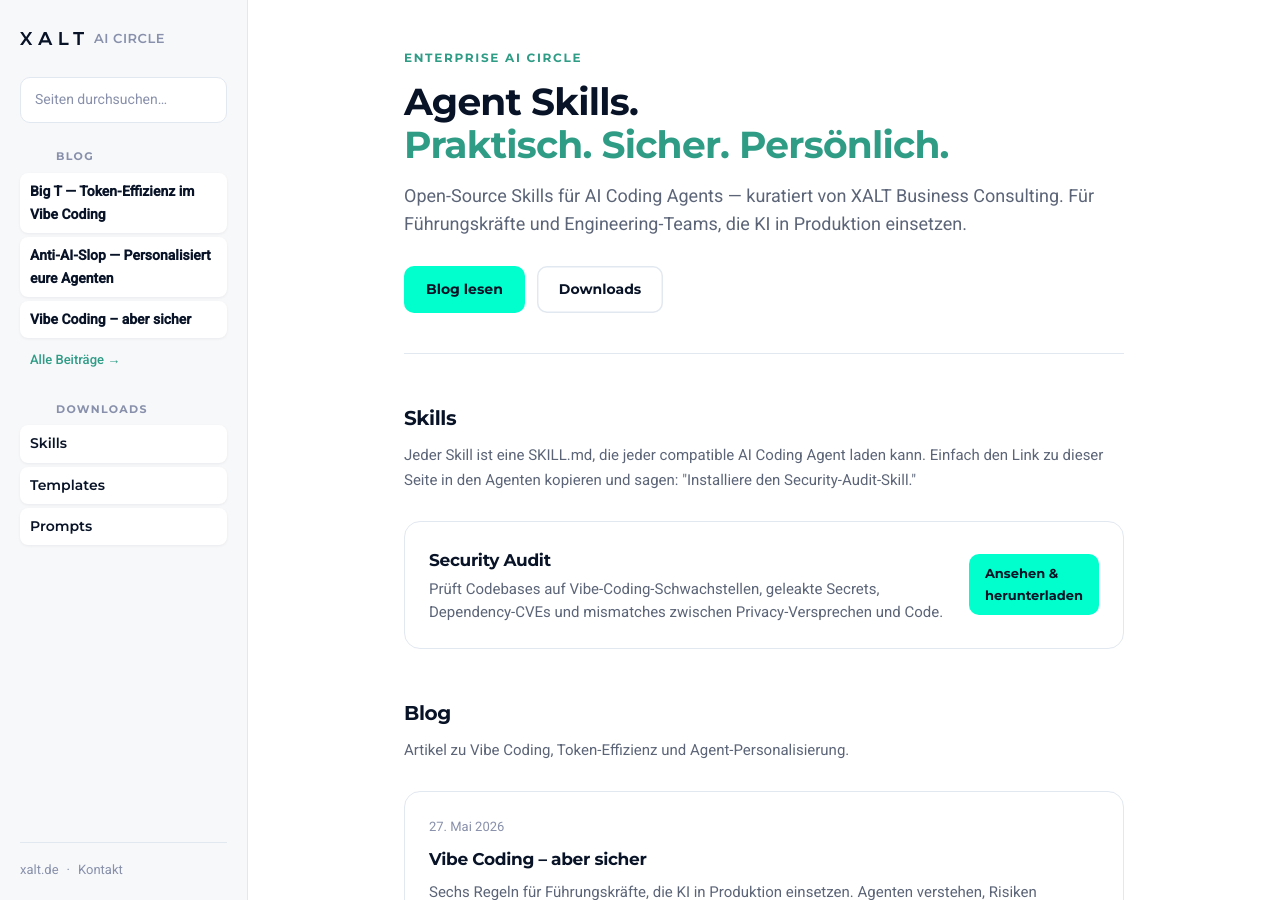
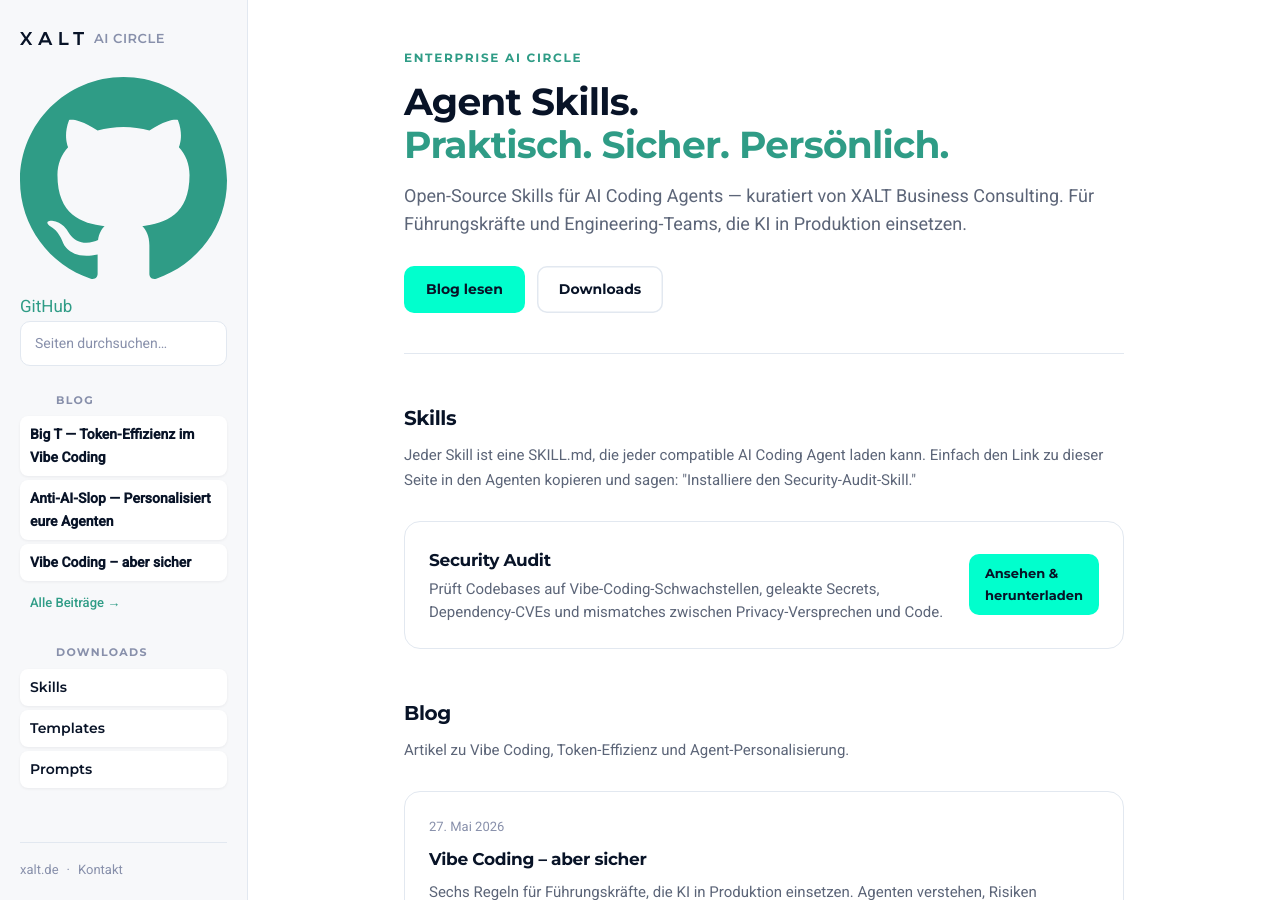
Before and after one commit to Enterprise-AI-Circle/agent-skills, a Jekyll site: the page built from index.md, in a window 1280 px wide and 900 px high. Built offline with Jekyll 4.4.1, drawn with Linux system fonts in a browser that asks for light colours.

Commit message:
feat: add 'Open in GitHub' button to sidebar

```diff
--- a/_includes/sidebar.html
+++ b/_includes/sidebar.html
@@ -7,6 +7,13 @@
       <path d="M522.59,20.46H484.75V0h98.19V20.46H545.1v98.88H522.59Z"/>
     </svg>
     <span class="brand-tag">AI Circle</span>
+  </a>
+
+  <a class="github-link" href="https://github.com/Enterprise-AI-Circle/agent-skills" target="_blank" rel="noopener">
+    <svg class="github-icon" viewBox="0 0 24 24" fill="currentColor" xmlns="http://www.w3.org/2000/svg" aria-hidden="true">
+      <path d="M12 0c-6.626 0-12 5.373-12 12 0 5.302 3.438 9.8 8.207 11.387.599.111.793-.261.793-.577v-2.234c-3.338.726-4.033-1.416-4.033-1.416-.546-1.387-1.333-1.756-1.333-1.756-1.089-.745.083-.729.083-.729 1.205.084 1.839 1.237 1.839 1.237 1.07 1.834 2.807 1.304 3.492.997.107-.775.418-1.305.762-1.604-2.665-.305-5.467-1.334-5.467-5.931 0-1.311.469-2.381 1.236-3.221-.124-.303-.535-1.524.117-3.176 0 0 1.008-.322 3.301 1.23.957-.266 1.983-.399 3.003-.404 1.02.005 2.047.138 3.006.404 2.291-1.552 3.297-1.23 3.297-1.23.653 1.653.242 2.874.118 3.176.77.84 1.235 1.911 1.235 3.221 0 4.609-2.807 5.624-5.479 5.921.43.372.823 1.102.823 2.222v3.293c0 .319.192.694.801.576 4.765-1.589 8.199-6.086 8.199-11.386 0-6.627-5.373-12-12-12z"/>
+    </svg>
+    <span>GitHub</span>
   </a>
 
   <label class="search" aria-label="Suche">
```
